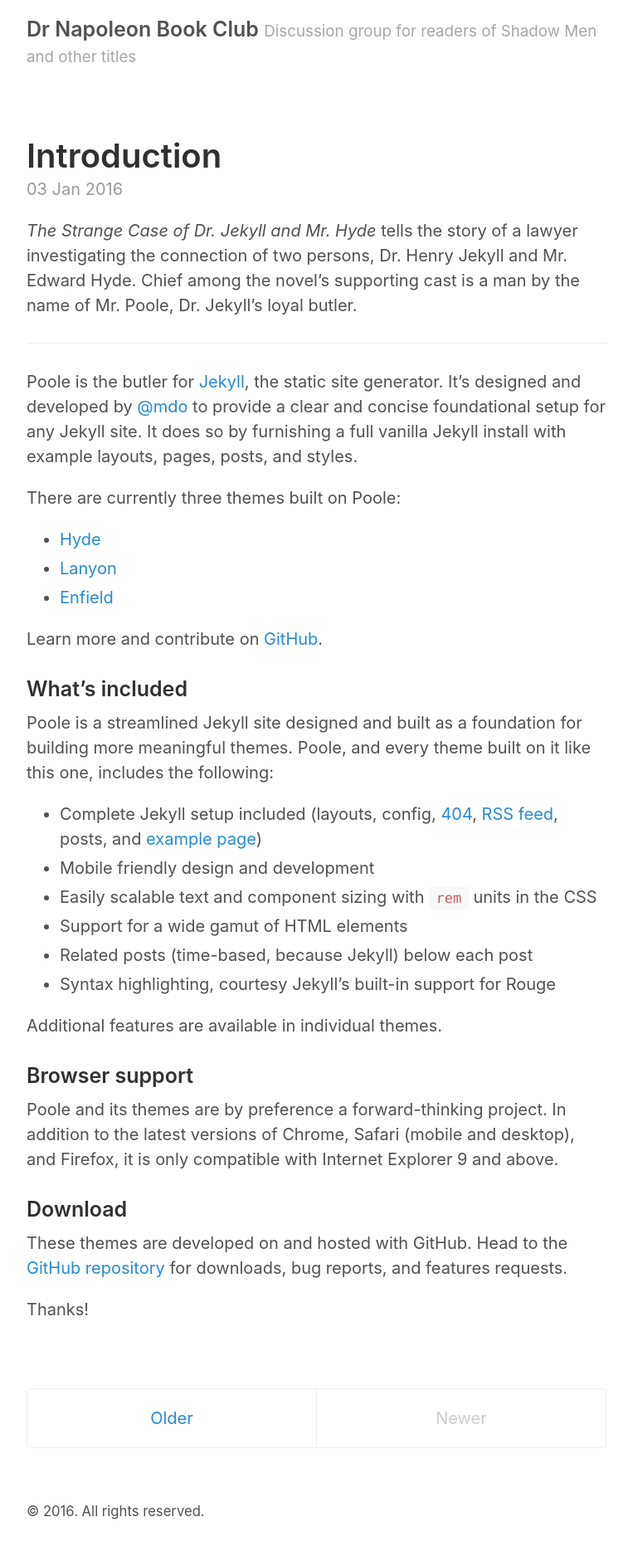
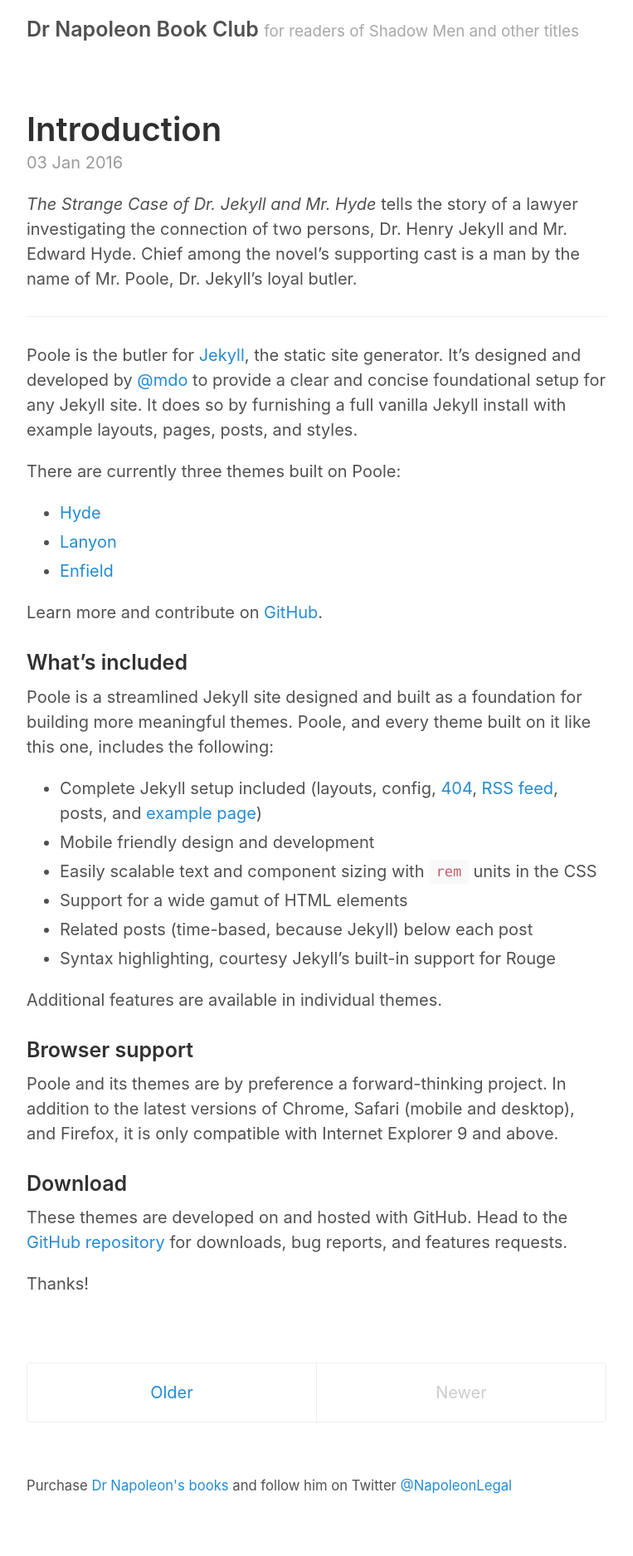
Before and after one commit to drnapoleonbookclub/drnapoleonbookclub.github.io, a Jekyll site: the page built from index.html, in a window 1280 px wide. Shown: the whole page at 83% size, without its empty margins (258-1021 px from the left). Built offline with Jekyll 4.4.1, drawn with Linux system fonts in a browser that asks for light colours; the list of posts is cut into pages by our own code; after the commit the page ends 1844 px from its top, so only the background shows below that.

Commit message:
Template

```diff
--- a/_config.yml
+++ b/_config.yml
@@ -3,7 +3,7 @@
 
 # Setup
 title:               Dr Napoleon Book Club
-tagline:             Discussion group for readers of Shadow Men and other titles
+tagline:             for readers of Shadow Men and other titles
 url:                 http://www.drnapoleonbooks.com
 paginate:            1
 baseurl:             ""
--- a/_layouts/default.html
+++ b/_layouts/default.html
@@ -19,7 +19,7 @@
 
       <footer class="footer">
         <small>
-          &copy; <time datetime="{{ site.time | date_to_xmlschema }}">{{ site.time | date: '%Y' }}</time>. All rights reserved.
+          Purchase <a href="http://www.drnapoleonbooks.com">Dr Napoleon's books</a> and follow him on Twitter <a href="https://twitter.com/NapoleonLegal">@NapoleonLegal</a>
         </small>
       </footer>
     </div>
```
